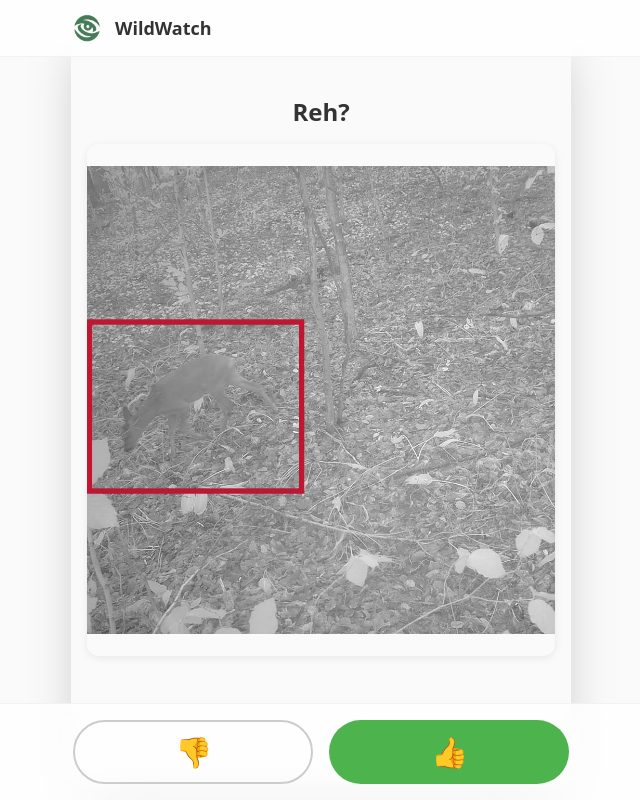
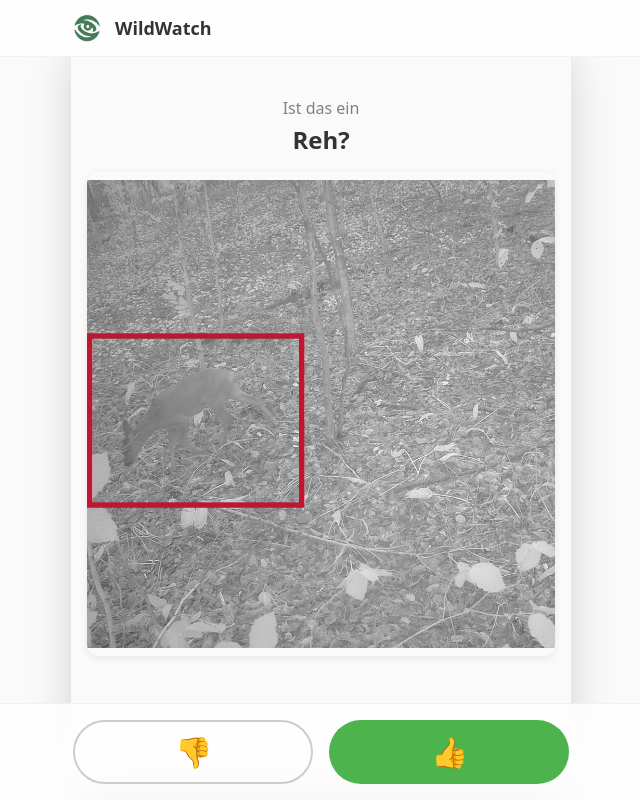
Before and after one commit to amiggo1999/wild-watch-swipe, a React (Vite) app: page / in a window 1280 px wide. Shown: the whole page, without its empty margins (319-959 px from the left). Built offline with nearby package versions, Linux system fonts and the light colour scheme.

Commit message:
chnage display text for animal naming

```diff
--- a/src/assets/names.json
+++ b/src/assets/names.json
@@ -15,7 +15,7 @@
     "ähnliche": [
       "Schakal",
       "Marderhund",
-      "kleiner Hund",
+      "Kleiner Hund",
       "Katze mit rötlichem Fell"
     ]
   },
@@ -32,6 +32,6 @@
   {
     "source": "roe deer",
     "deutsch": "Reh",
-    "ähnliche": ["Hirschkalb", "Damwild", "Sikahirsch", "junger Elch"]
+    "ähnliche": ["Hirschkalb", "Damwild", "Sikahirsch", "Junger Elch"]
   }
 ]
--- a/src/components/PhotoCard.tsx
+++ b/src/components/PhotoCard.tsx
@@ -1,5 +1,5 @@
 import { ImageData } from '@/types/images'
-import { getDisplayName } from '@/utils/translations'
+import { getGermanName } from '@/utils/translations'
 
 interface PhotoCardProps {
   imageData: ImageData
@@ -14,15 +14,18 @@ export function PhotoCard({ imageData, imageUrl, nextImageData, nextImageUrl }:
   const nextImageScale = 0.9
   const nextImageBlur = 8
 
-  // Zufälliger Anzeigename (echter Name oder ähnlicher Name) mit "?"
-  const displayName = getDisplayName(imageData.label, imageData.id)
+  // Übersetze den Tiernamen ins Deutsche
+  const germanName = getGermanName(imageData.label)
 
   return (
     <div className="flex-1 flex flex-col items-center justify-center p-4 pt-20 pb-32">
       {/* Tiername über dem Bild */}
-      <div className="w-full flex justify-center mb-4 px-4">
+      <div className="w-full flex flex-col justify-center mb-4 px-4">
+        <p className="text-sm md:text-base text-neutral-600 text-center mb-1">
+          Ist das ein
+        </p>
         <h2 className="text-xl md:text-2xl font-semibold text-neutral-900 text-center">
-          {displayName}
+          {germanName}?
         </h2>
       </div>
 
```
